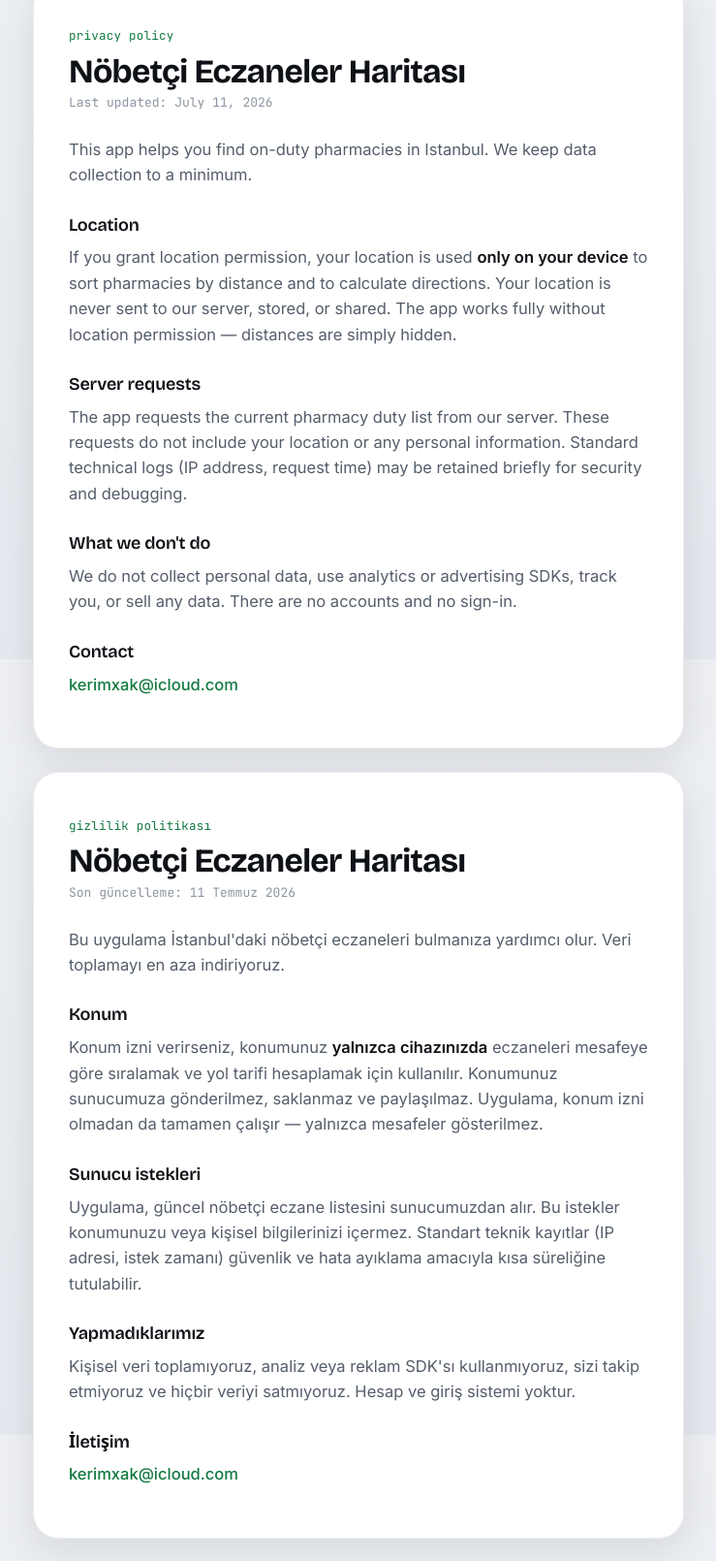
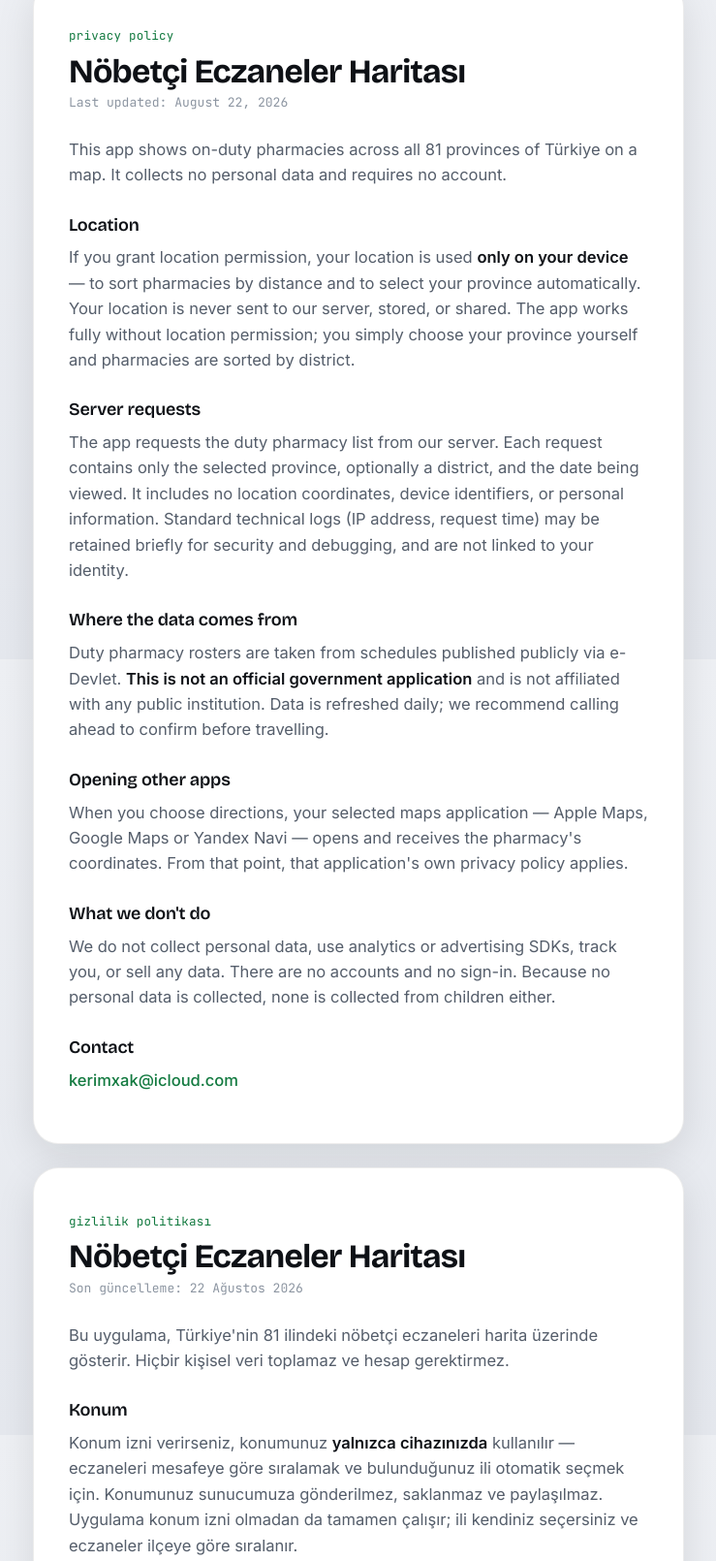
Before and after one commit to kerimxak/portfolio, a plain HTML site: page privacy.html in a window 1280 px wide. Shown: the part 120-1730 px from the top of the page at 97% size, without its empty margins (270-1009 px from the left). Drawn offline with nearby package versions, Linux system fonts and the light colour scheme.

Commit message:
Update privacy policy for PharmacyMap

```diff
--- a/privacy.html
+++ b/privacy.html
@@ -82,18 +82,24 @@
   <div class="card">
     <span class="eyebrow">privacy policy</span>
     <h1>Nöbetçi Eczaneler Haritası</h1>
-    <p class="updated">Last updated: July 11, 2026</p>
+    <p class="updated">Last updated: August 22, 2026</p>
 
-    <p>This app helps you find on-duty pharmacies in Istanbul. We keep data collection to a minimum.</p>
+    <p>This app shows on-duty pharmacies across all 81 provinces of Türkiye on a map. It collects no personal data and requires no account.</p>
 
     <h2>Location</h2>
-    <p>If you grant location permission, your location is used <strong>only on your device</strong> to sort pharmacies by distance and to calculate directions. Your location is never sent to our server, stored, or shared. The app works fully without location permission — distances are simply hidden.</p>
+    <p>If you grant location permission, your location is used <strong>only on your device</strong> — to sort pharmacies by distance and to select your province automatically. Your location is never sent to our server, stored, or shared. The app works fully without location permission; you simply choose your province yourself and pharmacies are sorted by district.</p>
 
     <h2>Server requests</h2>
-    <p>The app requests the current pharmacy duty list from our server. These requests do not include your location or any personal information. Standard technical logs (IP address, request time) may be retained briefly for security and debugging.</p>
+    <p>The app requests the duty pharmacy list from our server. Each request contains only the selected province, optionally a district, and the date being viewed. It includes no location coordinates, device identifiers, or personal information. Standard technical logs (IP address, request time) may be retained briefly for security and debugging, and are not linked to your identity.</p>
+
+    <h2>Where the data comes from</h2>
+    <p>Duty pharmacy rosters are taken from schedules published publicly via e-Devlet. <strong>This is not an official government application</strong> and is not affiliated with any public institution. Data is refreshed daily; we recommend calling ahead to confirm before travelling.</p>
+
+    <h2>Opening other apps</h2>
+    <p>When you choose directions, your selected maps application — Apple Maps, Google Maps or Yandex Navi — opens and receives the pharmacy's coordinates. From that point, that application's own privacy policy applies.</p>
 
     <h2>What we don't do</h2>
-    <p>We do not collect personal data, use analytics or advertising SDKs, track you, or sell any data. There are no accounts and no sign-in.</p>
+    <p>We do not collect personal data, use analytics or advertising SDKs, track you, or sell any data. There are no accounts and no sign-in. Because no personal data is collected, none is collected from children either.</p>
 
     <h2>Contact</h2>
     <p><a href="mailto:kerimxak@icloud.com">kerimxak@icloud.com</a></p>
@@ -103,18 +109,24 @@
   <div class="card">
     <span class="eyebrow">gizlilik politikası</span>
     <h1>Nöbetçi Eczaneler Haritası</h1>
-    <p class="updated">Son güncelleme: 11 Temmuz 2026</p>
+    <p class="updated">Son güncelleme: 22 Ağustos 2026</p>
 
-    <p>Bu uygulama İstanbul'daki nöbetçi eczaneleri bulmanıza yardımcı olur. Veri toplamayı en aza indiriyoruz.</p>
+    <p>Bu uygulama, Türkiye'nin 81 ilindeki nöbetçi eczaneleri harita üzerinde gösterir. Hiçbir kişisel veri toplamaz ve hesap gerektirmez.</p>
 
     <h2>Konum</h2>
-    <p>Konum izni verirseniz, konumunuz <strong>yalnızca cihazınızda</strong> eczaneleri mesafeye göre sıralamak ve yol tarifi hesaplamak için kullanılır. Konumunuz sunucumuza gönderilmez, saklanmaz ve paylaşılmaz. Uygulama, konum izni olmadan da tamamen çalışır — yalnızca mesafeler gösterilmez.</p>
+    <p>Konum izni verirseniz, konumunuz <strong>yalnızca cihazınızda</strong> kullanılır — eczaneleri mesafeye göre sıralamak ve bulunduğunuz ili otomatik seçmek için. Konumunuz sunucumuza gönderilmez, saklanmaz ve paylaşılmaz. Uygulama konum izni olmadan da tamamen çalışır; ili kendiniz seçersiniz ve eczaneler ilçeye göre sıralanır.</p>
 
     <h2>Sunucu istekleri</h2>
-    <p>Uygulama, güncel nöbetçi eczane listesini sunucumuzdan alır. Bu istekler konumunuzu veya kişisel bilgilerinizi içermez. Standart teknik kayıtlar (IP adresi, istek zamanı) güvenlik ve hata ayıklama amacıyla kısa süreliğine tutulabilir.</p>
+    <p>Uygulama, nöbetçi eczane listesini sunucumuzdan alır. Her istek yalnızca seçilen ili, varsa ilçeyi ve görüntülenen tarihi içerir. Konum koordinatı, cihaz kimliği veya kişisel bilgi içermez. Standart teknik kayıtlar (IP adresi, istek zamanı) güvenlik ve hata ayıklama amacıyla kısa süreliğine tutulabilir ve kimliğinizle ilişkilendirilmez.</p>
+
+    <h2>Verinin kaynağı</h2>
+    <p>Nöbetçi eczane listeleri, e-Devlet üzerinden kamuya açık olarak yayımlanan çizelgelerden alınır. <strong>Bu resmî bir kurum uygulaması değildir</strong> ve herhangi bir kamu kurumuyla bağlantılı değildir. Veriler günlük olarak güncellenir; yola çıkmadan önce eczaneyi telefonla teyit etmenizi öneririz.</p>
+
+    <h2>Diğer uygulamaların açılması</h2>
+    <p>Yol tarifi seçtiğinizde, tercih ettiğiniz harita uygulaması — Apple Haritalar, Google Haritalar veya Yandex Navi — açılır ve eczanenin koordinatlarını alır. Bu noktadan sonra ilgili uygulamanın kendi gizlilik politikası geçerlidir.</p>
 
     <h2>Yapmadıklarımız</h2>
-    <p>Kişisel veri toplamıyoruz, analiz veya reklam SDK'sı kullanmıyoruz, sizi takip etmiyoruz ve hiçbir veriyi satmıyoruz. Hesap ve giriş sistemi yoktur.</p>
+    <p>Kişisel veri toplamıyoruz, analiz veya reklam SDK'sı kullanmıyoruz, sizi takip etmiyoruz ve hiçbir veriyi satmıyoruz. Hesap ve giriş sistemi yoktur. Kişisel veri toplanmadığı için çocuklardan da veri toplanmaz.</p>
 
     <h2>İletişim</h2>
     <p><a href="mailto:kerimxak@icloud.com">kerimxak@icloud.com</a></p>
```
